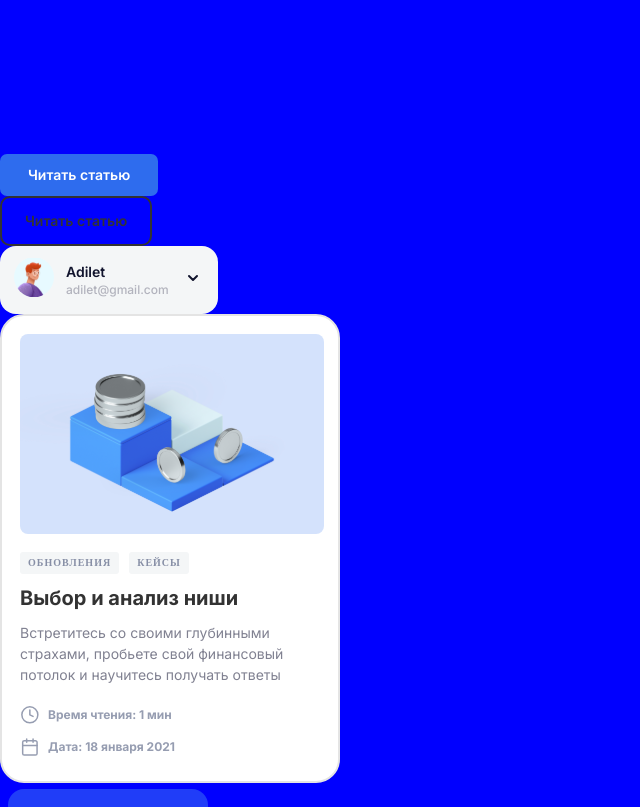
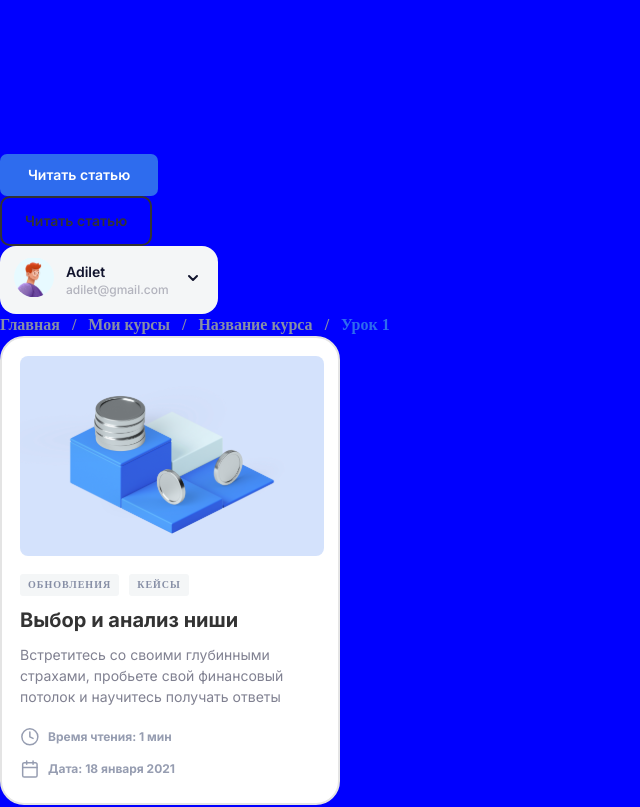
Before and after one commit to chat-mind-bots/digital-producer-front, a React (Create React App) app: page / in a window 1280 px wide. Shown: the top 807 px of the page, without its empty margins (0-640 px from the left). Built offline with nearby package versions, Linux system fonts and the light colour scheme.

Commit message:
[PD-14] Created UI and add logic on component BreadCrumbs

```diff
--- /dev/null
+++ b/src/Components/UI-KIT/BreadCrumbs/index.tsx
@@ -0,0 +1,39 @@
+import React, { FC } from 'react';
+import * as ST from './styled';
+
+type BreadCrumbsProps = {
+  array: BreadCrumbsArrayType[];
+};
+
+export type BreadCrumbsArrayType = {
+  id: number;
+  name: string;
+  url: string;
+};
+
+const DefaultsValues = {
+  HoverActive: true,
+  HoverDisable: false,
+};
+
+const BreadCrumbs: FC<BreadCrumbsProps> = ({ array }) => (
+  <ST.BreadCrumbs>
+    {array.map((item, index) => (
+      <>
+        <ST.Item
+          isLast={index === 3}
+          isHover={DefaultsValues.HoverActive}
+        >
+          {item.name}
+        </ST.Item>
+        {index === 3 ? (
+          <ST.Item></ST.Item>
+        ) : (
+          <ST.Item isHover={DefaultsValues.HoverDisable}>/</ST.Item>
+        )}
+      </>
+    ))}
+  </ST.BreadCrumbs>
+);
+
+export default BreadCrumbs;
--- /dev/null
+++ b/src/Components/UI-KIT/BreadCrumbs/styled.ts
@@ -0,0 +1,22 @@
+import Colors from 'Colors';
+import styled from 'styled-components';
+
+type ItemProps = {
+  isLast?: boolean;
+  isHover?: boolean;
+};
+
+export const BreadCrumbs = styled.div`
+  display: flex;
+  align-items: center;
+  gap: 12px;
+`;
+
+export const Item = styled.p<ItemProps>`
+  font-family: 'Vela Sans';
+  font-weight: 700;
+  font-size: 16px;
+  line-height: 22px;
+  color: ${({ isLast }) => (isLast ? Colors.BLUE : Colors.GREY4)};
+  cursor: ${({ isLast, isHover }) => isHover && !isLast && 'pointer'};
+`;
--- a/src/Components/UI-KIT/Insights/styled.ts
+++ b/src/Components/UI-KIT/Insights/styled.ts
@@ -1,7 +1,7 @@
 import styled from 'styled-components';
 import Colors from 'Colors';
 
-type LevelItemProps = {
+type CircleItemProps = {
   isActive: boolean;
 };
 
@@ -90,7 +90,7 @@ export const Circles = styled.div`
   align-items: center;
 `;
 
-export const CircleItem = styled.button<LevelItemProps>`
+export const CircleItem = styled.button<CircleItemProps>`
   width: 7.5px;
   height: 7.5px;
   border-radius: 10px;
--- a/src/index.tsx
+++ b/src/index.tsx
@@ -9,6 +9,9 @@ import Insights from 'Components/UI-KIT/Insights';
 import Button from 'Components/UI-KIT/Atoms/Button';
 import BlockAllCoursesPlatform from 'Components/UI-KIT/BlockAllCoursesPlatform';
 import NewsCard from 'Components/UI-KIT/NewsCard';
+import BreadCrumbs, {
+  BreadCrumbsArrayType,
+} from 'Components/UI-KIT/BreadCrumbs';
 import AuthBlock from 'Components/UI-KIT/AuthBlock';
 import Colors from 'Colors';
 import 'index.css';
@@ -16,6 +19,13 @@ import 'index.css';
 const root = ReactDOM.createRoot(
   document.getElementById('root') as HTMLElement
 );
+
+const breadCrumbsArr: BreadCrumbsArrayType[] = [
+  { id: 1, name: 'Главная', url: '/Main' },
+  { id: 1, name: 'Мои курсы', url: '/myCourses' },
+  { id: 1, name: 'Название курса', url: '/courseName' },
+  { id: 1, name: 'Урок 1 ', url: '/Course/1' },
+];
 
 root.render(
   <React.StrictMode>
@@ -46,6 +56,7 @@ root.render(
         width={'max-content'}
       />
       <AuthBlock />
+      <BreadCrumbs array={breadCrumbsArr} />
       <NewsCard />
       <BlockAllCoursesPlatform />
       <Insights />
```
